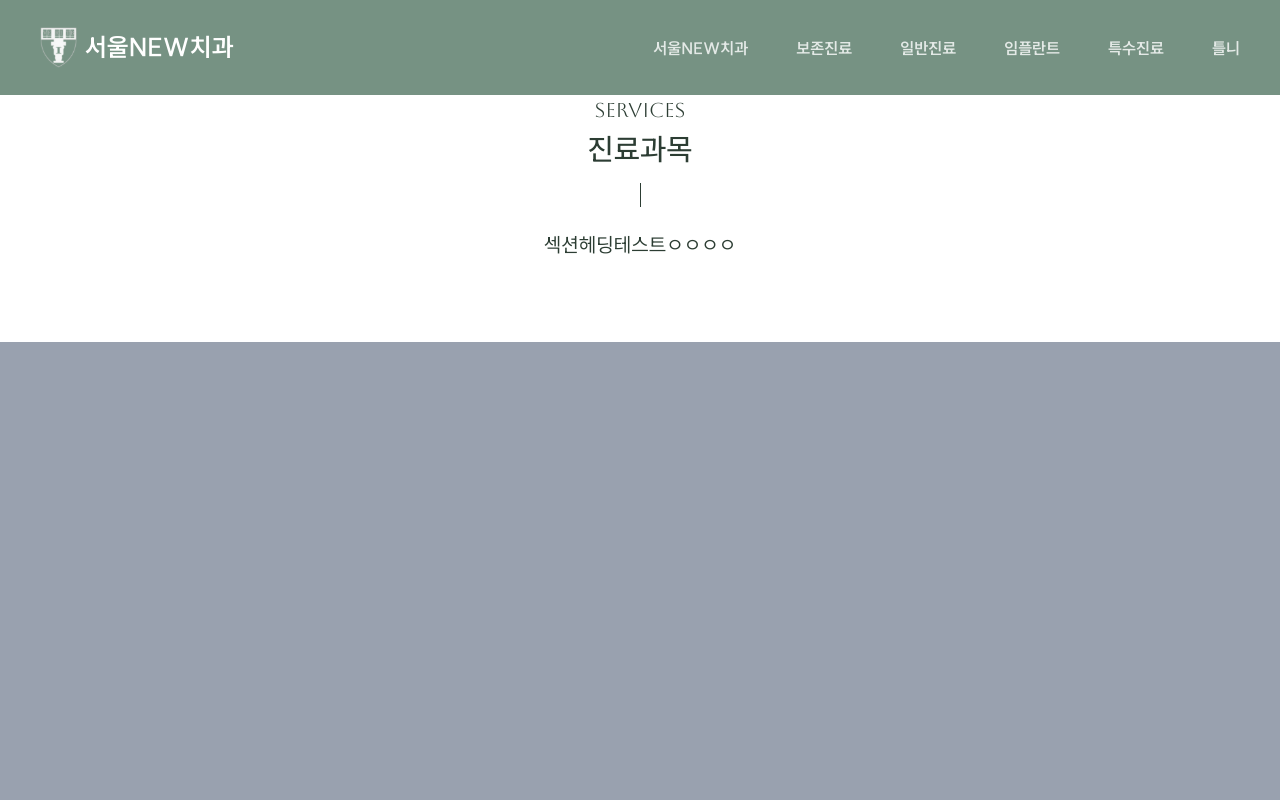
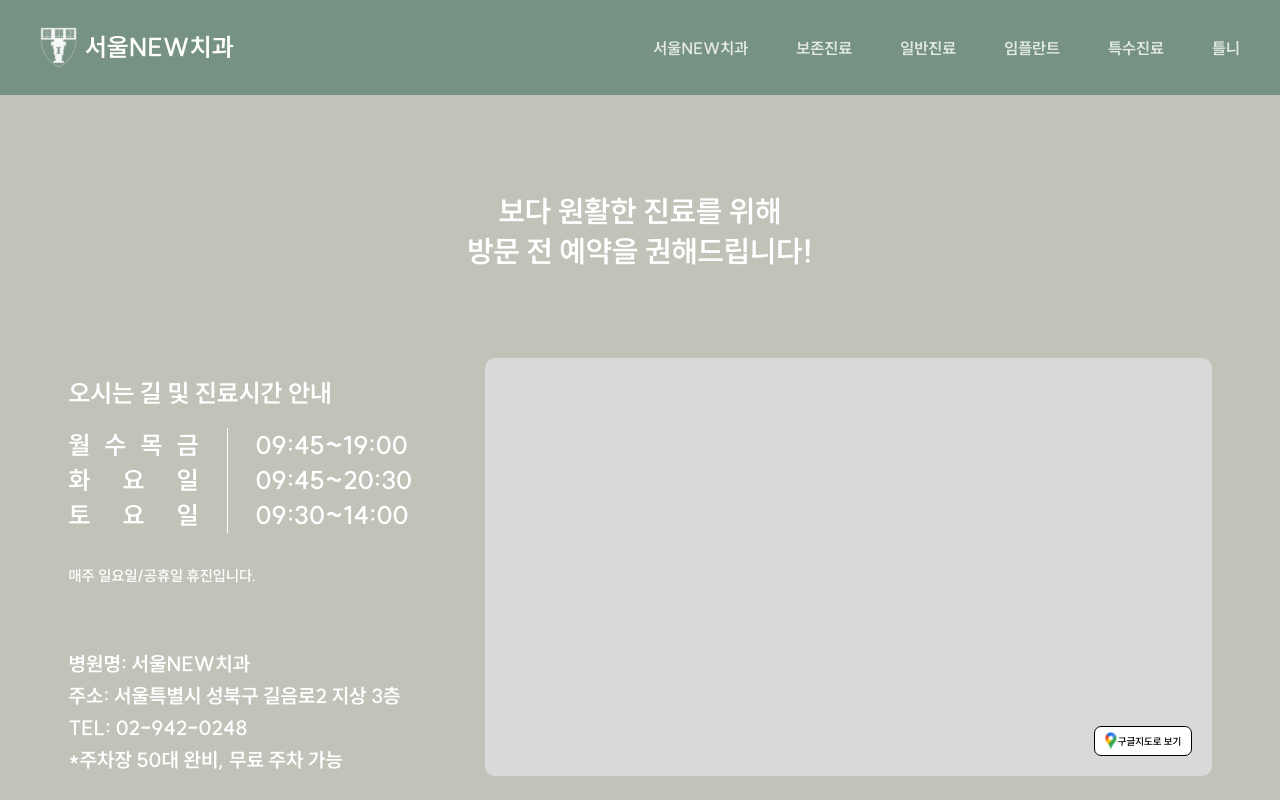
Before and after one commit to BIOADDLAB/seoulnewdental, a Next.js app: page / in a window 1280 px wide. Shown: the top 800 px of the page. Built offline with nearby package versions, Linux system fonts and the light colour scheme.

Commit message:
feat: ContactSection 공통컴포넌트 구현 &  레이아웃 대응

```diff
--- a/src/app/page.tsx
+++ b/src/app/page.tsx
@@ -1,8 +1,10 @@
 import SectionHeading from '@/components/common/SectionHeading';
+import ContactSection from '@/components/sections/ContactSection';
 
 export default function Home() {
     return (
         <main>
+            <ContactSection />
             <SectionHeading
                 subtitle="SERVICES"
                 title="진료과목"
@@ -10,7 +12,7 @@ export default function Home() {
                 isLine={true}
                 isBg={false}
             />
-            <div className="bg-gray-400 w-full h-[600px] mt-20"></div>
+            <div className="bg-gray-400 w-full h-[600px] "></div>
         </main>
     );
 }
--- /dev/null
+++ b/src/components/sections/ContactSection.tsx
@@ -0,0 +1,93 @@
+import { HOSPITAL_INFO } from '@/constants/hospital';
+
+export default function ContactSection() {
+    return (
+        <section className="w-full overflow-hidden">
+            <div className="px-[32px] py-15 bg-primary-light text-[#37493F] text-center lg:px-10 lg:py-24 lg:text-white">
+                <h3 className="text-xl/[30px] font-bold mb-[18px] lg:text-[30px]/[40px] lg:mb-[87px]">
+                    보다 원활한 진료를 위해 <br />
+                    방문 전 예약을 권해드립니다!
+                </h3>
+
+                <div className="flex flex-col lg:flex-row lg:items-stretch lg:justify-between lg:max-w-[1143px] lg:mx-auto lg:gap-[43px]">
+                    {/* [좌측 컨테이너] */}
+                    <div className="flex flex-col items-center w-full lg:w-full lg:max-w-[373px] lg:shrink lg:items-start lg:text-left">
+                        <h4 className="text-[18px]/[70px] font-bold lg:text-[25px]/[70px]">
+                            오시는 길 및 진료시간 안내
+                        </h4>
+
+                        {/* 시간표: SEO/AEO가 진료시간을 크롤링할 수 있도록 구조 유지 */}
+                        <div className="flex justify-center items-center mb-1 lg:mb-[30px]">
+                            <div className="flex flex-col pr-[28px] border-r border-primary-dark lg:border-white text-[18px]/[35px] font-bold lg:text-[25px]/[35px]">
+                                <div className="flex justify-between items-center w-[90px] lg:w-[130px]">
+                                    <h5>월</h5>
+                                    <h5>수</h5>
+                                    <h5>목</h5>
+                                    <h5>금</h5>
+                                </div>
+                                <div className="flex justify-between items-center">
+                                    <h5>화</h5>
+                                    <h5>요</h5>
+                                    <h5>일</h5>
+                                </div>
+                                <div className="flex justify-between items-center">
+                                    <h5>토</h5>
+                                    <h5>요</h5>
+                                    <h5>일</h5>
+                                </div>
+                            </div>
+
+                            {/* #ISSUE: 단순 div를 시맨틱한 규격인 <time> 태그로 래핑하여 검색 로봇에 진료시간 데이터 제공 */}
+                            <time className="flex flex-col pl-[28px] text-[18px]/[35px] font-bold lg:text-[25px]/[35px]">
+                                <div>
+                                    <h5>09:45~19:00</h5>
+                                </div>
+                                <div>
+                                    <h5>09:45~20:30</h5>
+                                </div>
+                                <div>
+                                    <h5>09:30~14:00</h5>
+                                </div>
+                            </time>
+                        </div>
+
+                        <span className="block text-[13px]/[25px] font-semibold mb-[30px] lg:text-[15px]/[25px] lg:mb-[60px]">
+                            매주 일요일/공휴일 휴진입니다.
+                        </span>
+
+                        {/* PC 전용 병원 정보 */}
+                        {/* #LINK: GEO/AEO가 병원 위치와 연락처를 수집하도록 표준 <address> 태그 적용 (not-italic으로 브라우저 기본 기울임 방어) */}
+                        <address className="hidden lg:block font-bold text-left text-[20px]/[32px] not-italic">
+                            <h5>병원명: {HOSPITAL_INFO.name}</h5>
+                            <h5>주소: {HOSPITAL_INFO.address}</h5>
+                            <h5>TEL: {HOSPITAL_INFO.tel}</h5>
+                            <h5>*{HOSPITAL_INFO.parking}</h5>
+                        </address>
+                    </div>
+
+                    {/* [우측 컨테이너]: 지도 영역 */}
+                    <div className="mb-[24px] w-full lg:w-full lg:max-w-[727px] lg:shrink lg:mb-0">
+                        <div className="block w-full h-[154px] sm:h-[220px] lg:h-full bg-[#d9d9d9] rounded-[10px] relative">
+                            <a
+                                href="dsfjoidsjido"
+                                className="flex justify-center items-center w-[98px] h-[30px] rounded-[7px] border border-black bg-white absolute bottom-[20px] right-[20px]"
+                            >
+                                <img src="/images/i_map_google.svg" className="w-[14px] h-auto" alt="구글지도 아이콘" />
+                                <span className="text-[10px] font-semibold text-black">구글지도로 보기</span>
+                            </a>
+                        </div>
+                    </div>
+
+                    {/* 모바일 전용 병원 정보 */}
+                    {/* #LINK: 모바일에서도 동일하게 GEO 수집을 위해 <address> 태그 마킹 */}
+                    <address className="text-[15px]/[24px] font-bold text-left pl-[10px] lg:hidden not-italic">
+                        <h5>병원명: {HOSPITAL_INFO.name}</h5>
+                        <h5>주소: {HOSPITAL_INFO.address}</h5>
+                        <h5>TEL: {HOSPITAL_INFO.tel}</h5>
+                        <h5>*{HOSPITAL_INFO.parking}</h5>
+                    </address>
+                </div>
+            </div>
+        </section>
+    );
+}
```
Also changed, not shown: public/images/i_map_google.svg (added).
